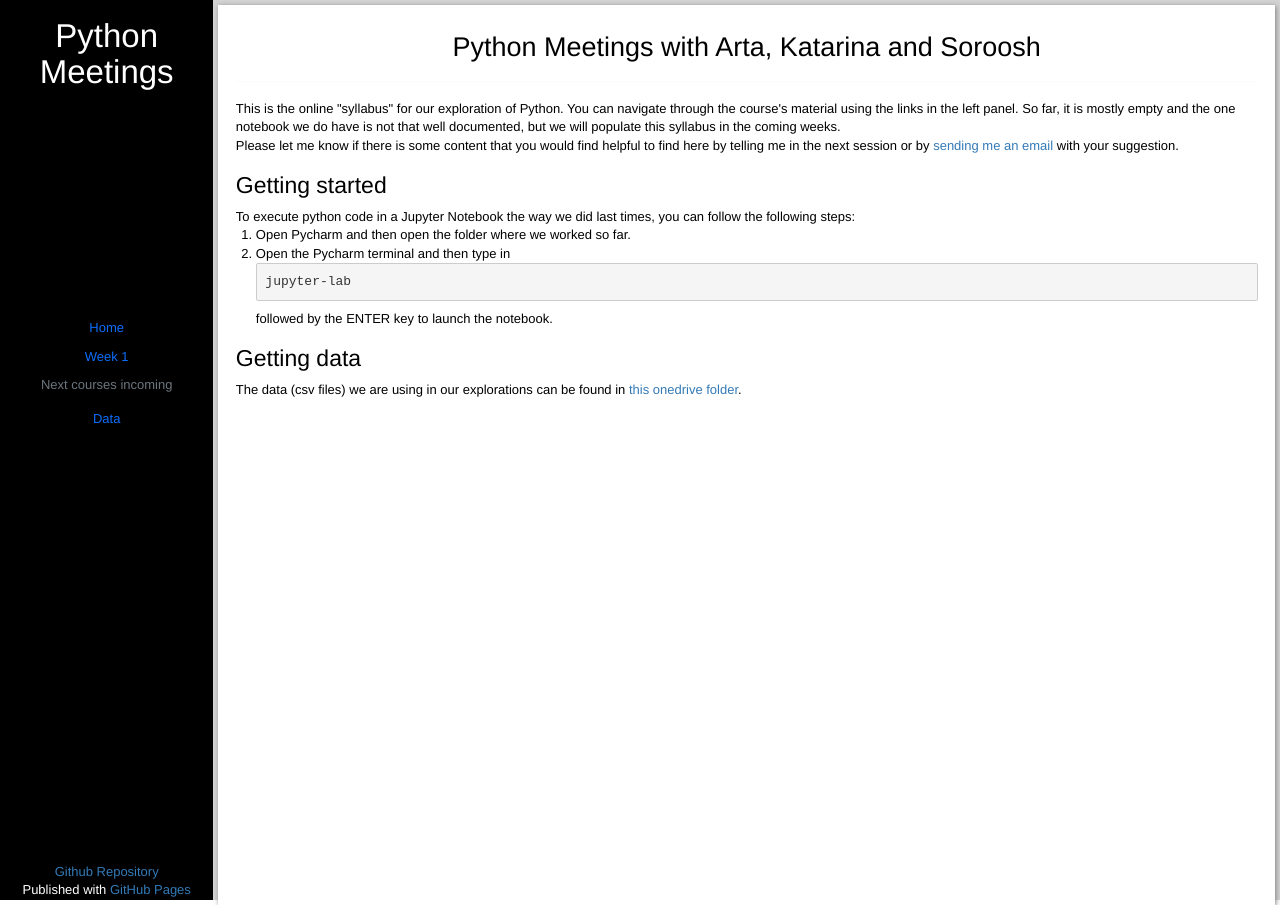
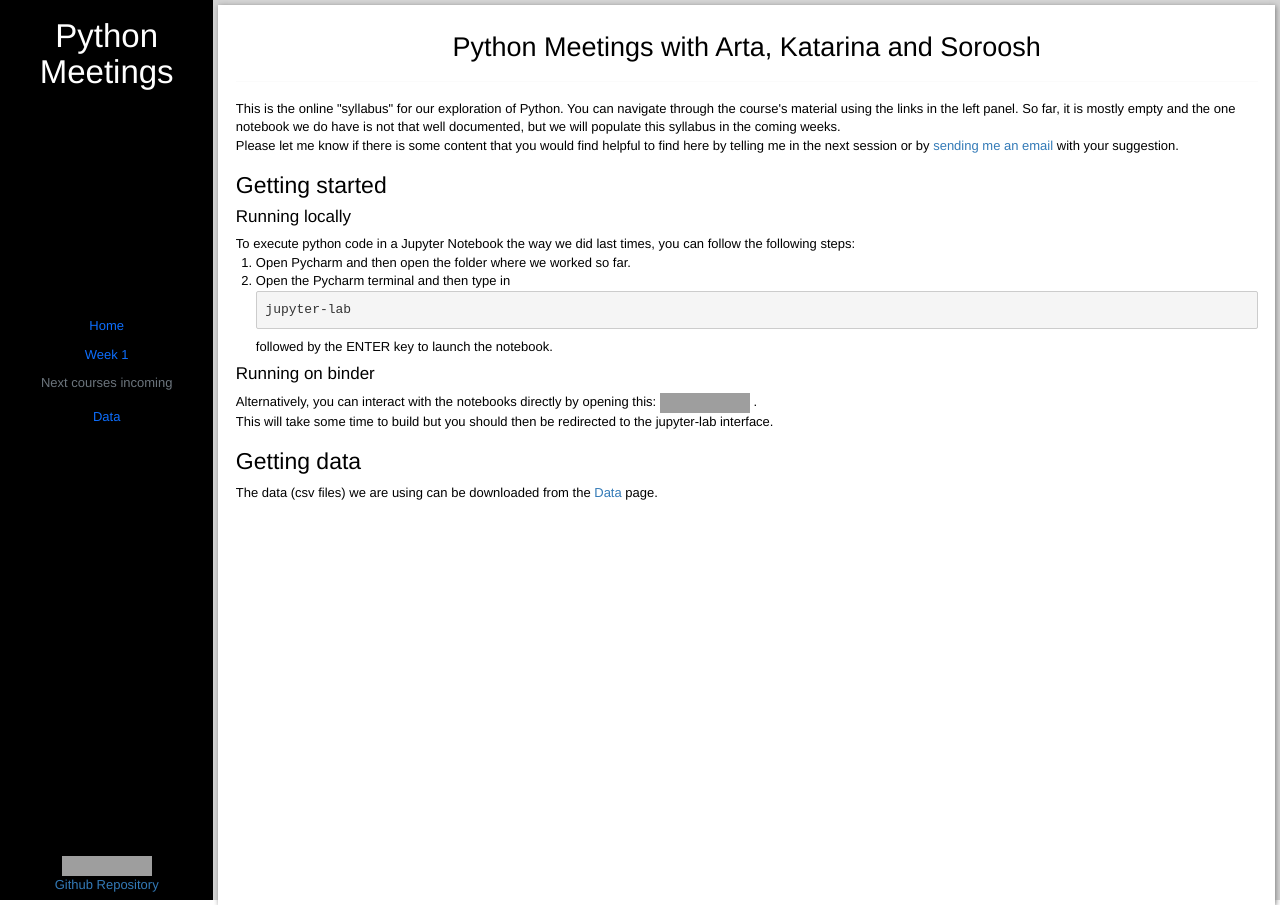
Before and after one commit to gildasmulders/PythonMeetings, a Jekyll site: the page built from docs/index.html, in a window 1280 px wide. Built offline with Jekyll 4.4.1, drawn with Linux system fonts in a browser that asks for light colours; nearby versions of some CDN libraries; comment, search, counter and statistics services are not loaded; grey boxes are pictures that could not be loaded.

Commit message:
fix data downloads + layout and index updated

```diff
--- a/docs/_layouts/default.html
+++ b/docs/_layouts/default.html
@@ -23,9 +23,13 @@
                 {% include nav.html %}
             </div>
 
-            <footer class="mt-auto">
+            <footer class="mt-auto mb-2">
+                <p>
+                    <a href="https://mybinder.org/v2/gh/gildasmulders/PythonMeetings.git/gh-pages?labpath=%2Fdocs%2Fcode" target="_blank">
+                        <img src="https://static.mybinder.org/badge_logo.svg" alt="binder link">
+                    </a>
+                </p>
                 <p><a href="https://github.com/gildasmulders/PythonMeetings">Github Repository</a></p>
-                <p>Published with <a href="https://pages.github.com">GitHub Pages</a></p>
             </footer>
         </aside>
 
--- a/docs/index.html
+++ b/docs/index.html
@@ -15,6 +15,7 @@ layout: default
     </p>
     <section>
         <h3>Getting started</h3>
+            <h4>Running locally</h4>
             To execute python code in a Jupyter Notebook the way we did last times, you can follow the following steps:
             <ol>
                 <li>Open Pycharm and then open the folder where we worked so far.</li>
@@ -22,9 +23,17 @@ layout: default
                     <pre>jupyter-lab</pre> followed by the ENTER key to launch the notebook.
                 </li>
             </ol>
+
+
+            <h4>Running on binder</h4>
+            Alternatively, you can interact with the notebooks directly by opening this:
+            <a href="https://mybinder.org/v2/gh/gildasmulders/PythonMeetings.git/gh-pages?labpath=%2Fdocs%2Fcode" target="_blank">
+                <img src="https://static.mybinder.org/badge_logo.svg" alt="binder link">
+            </a>.
+            <p>This will take some time to build but you should then be redirected to the jupyter-lab interface. </p>
     </section>
     <section>
         <h3>Getting data</h3>
-        The data (csv files) we are using in our explorations can be found in <a href="https://uclouvain-my.sharepoint.com/:f:/r/personal/gildas_mulders_uclouvain_be/Documents/Python%20Meetings?csf=1&web=1&e=WFv6Hp" target="_blank">this onedrive folder</a>.
+        The data (csv files) we are using can be downloaded from the <a href="{{site.baseurl}}/pages/data">Data</a> page.
     </section>
 </div>
```
Also changed, not shown: docs/pages/data.html (+7 -6 lines), README.md, docs/code/data/elements.csv (renamed from code/data/elements.csv), docs/code/data/elements_with_bd.csv (renamed from code/data/elements_with_bd.csv), docs/code/data/matelems.csv (renamed from code/data/matelems.csv), docs/code/data/materials.csv (renamed from code/data/materials.csv), 7 other files. Lines whose indentation alone changed are shown as unchanged.
